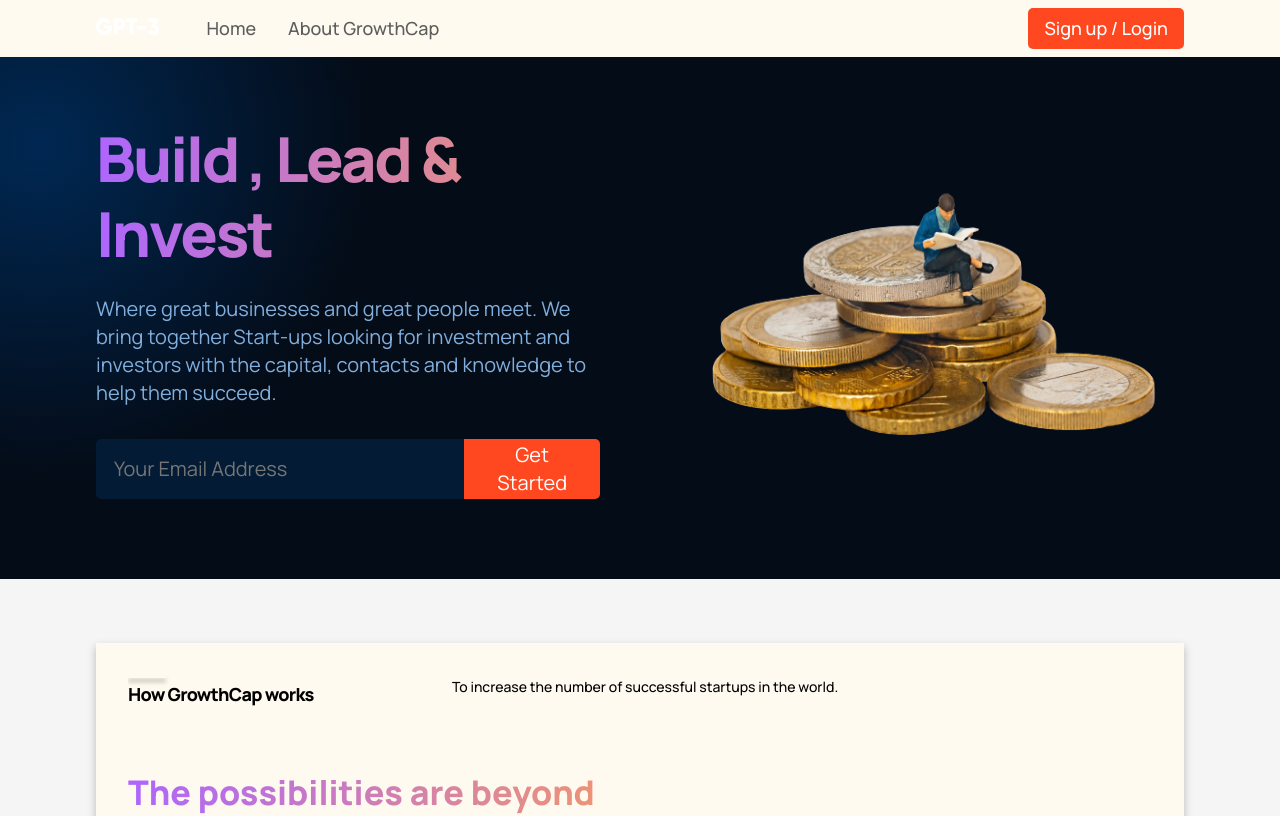
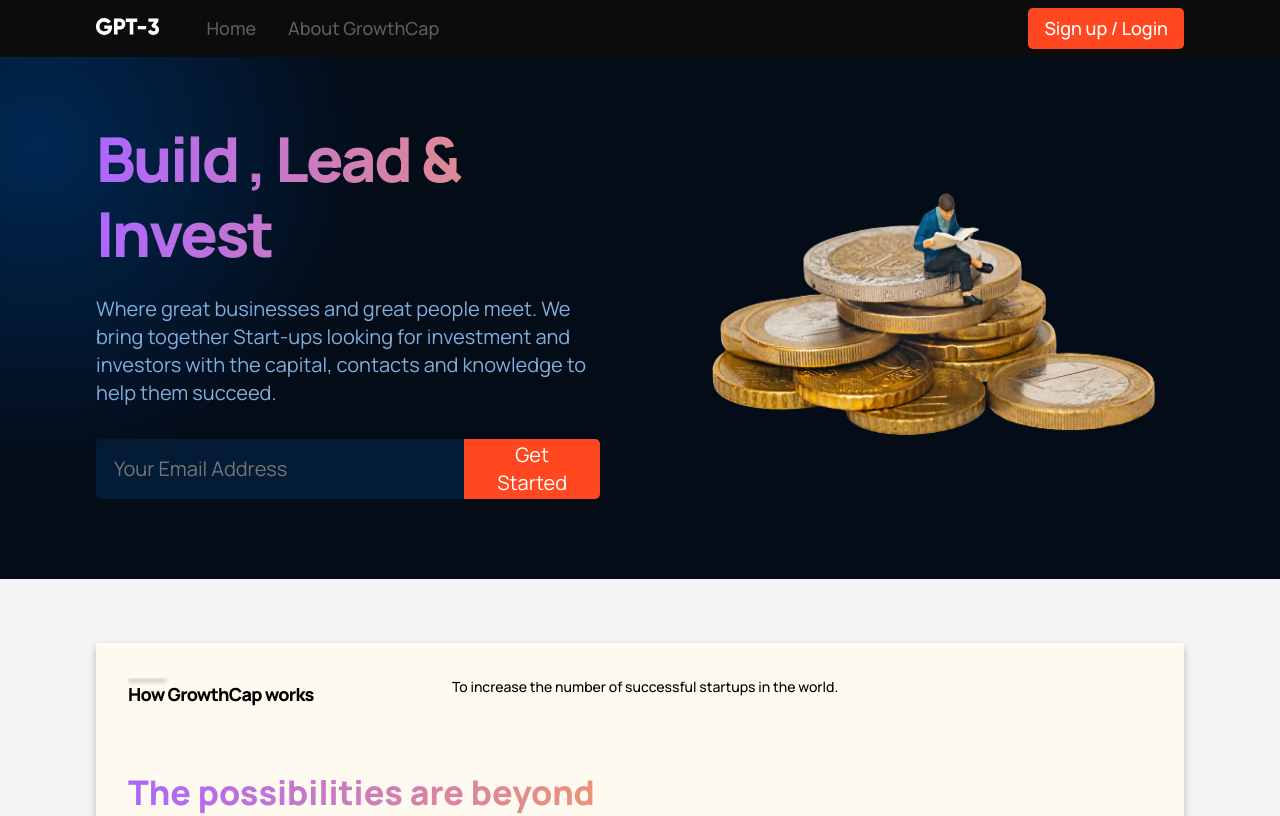
Before and after one commit to ved74thakur/majorProjectHomePage, a React (Create React App) app: page / in a window 1280 px wide. Shown: the top 816 px of the page. Built offline with nearby package versions, Linux system fonts and the light colour scheme.

Commit message:
Update navbar.css

```diff
--- a/src/components/navbar/navbar.css
+++ b/src/components/navbar/navbar.css
@@ -2,7 +2,7 @@
   display: flex;
   justify-content: space-between;
   align-items: center;
-  background: floralwhite;
+  background: rgb(12, 12, 12);
 
   padding: 0.5rem 6rem;
 }
```
